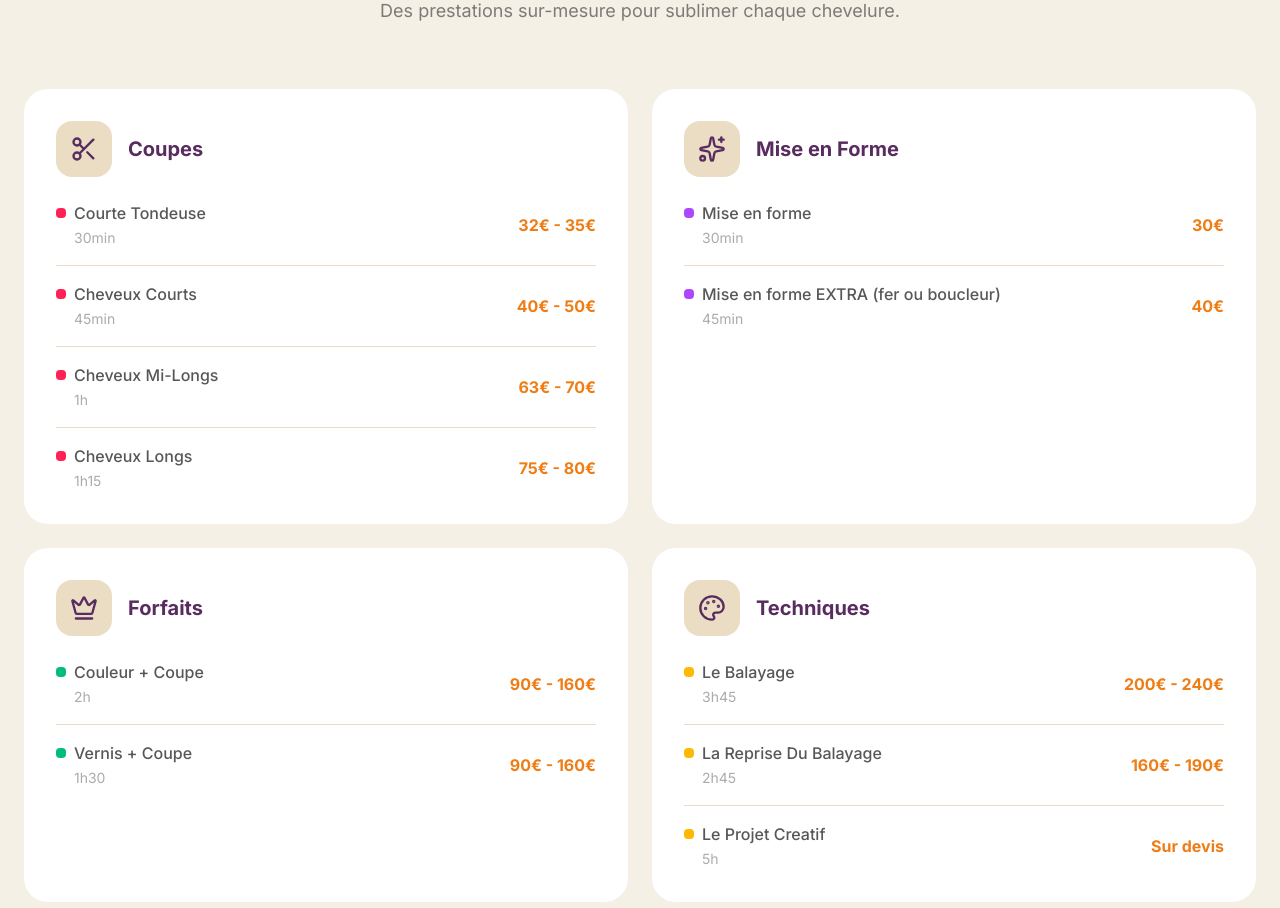
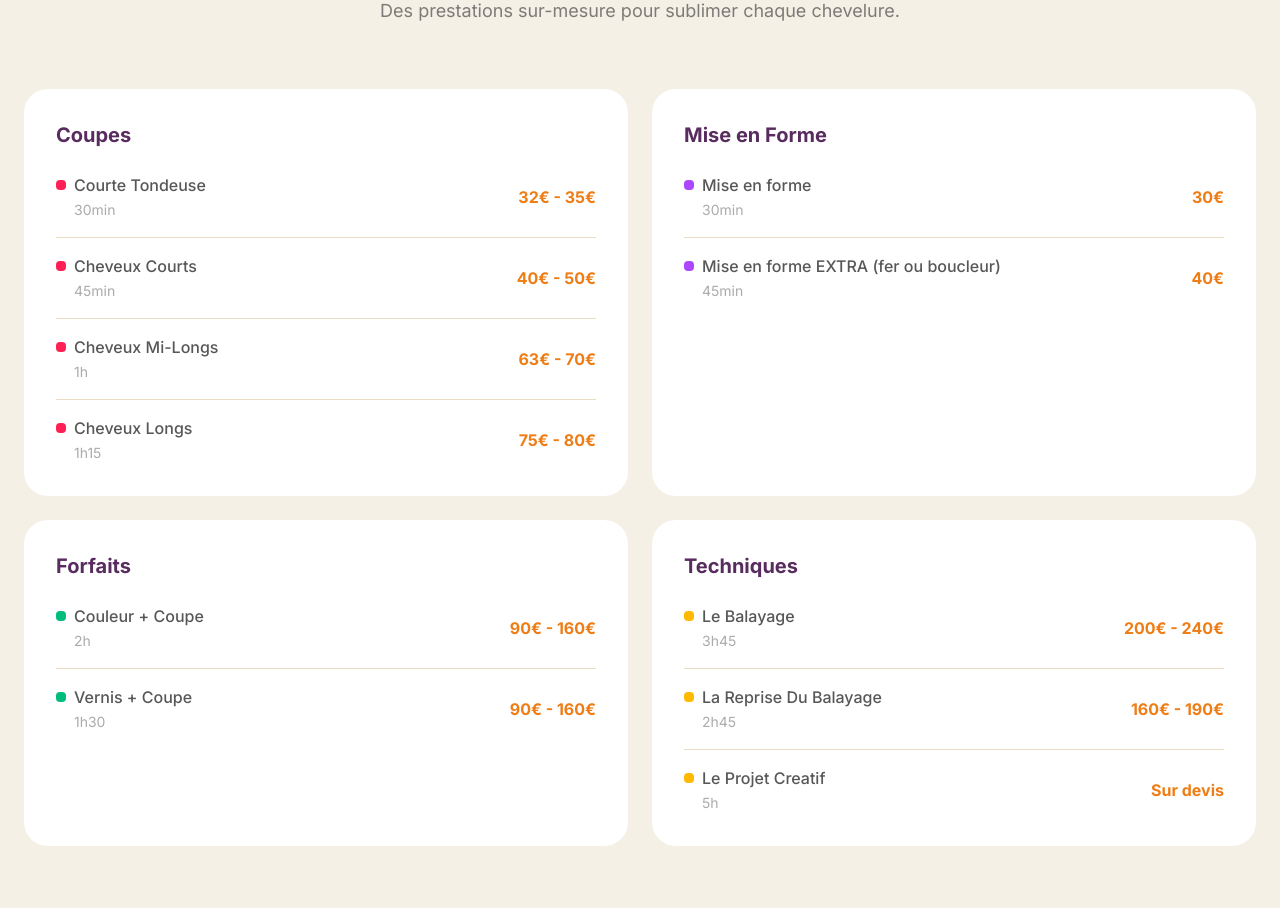
Before and after one commit to MickaelMuller/mazette, a Next.js app: page / in a window 1280 px wide. Shown: the part 3760-4668 px from the top of the page. Built offline with nearby package versions, Linux system fonts and the light colour scheme.

Commit message:
refactor(ui): remove icons from services pricing section

```diff
--- a/src/components/Services.tsx
+++ b/src/components/Services.tsx
@@ -1,6 +1,3 @@
-import { Scissors, Sparkles, Palette, Crown } from "lucide-react";
-import { ReactNode } from "react";
-
 interface ServiceItem {
   name: string;
   duration: string;
@@ -8,7 +5,6 @@ interface ServiceItem {
 }
 
 interface ServiceCategory {
-  icon: ReactNode;
   title: string;
   color: string;
   items: ServiceItem[];
@@ -16,7 +12,6 @@ interface ServiceCategory {
 
 const categories: ServiceCategory[] = [
   {
-    icon: <Scissors className="w-7 h-7" />,
     title: "Coupes",
     color: "bg-rose-500",
     items: [
@@ -27,7 +22,6 @@ const categories: ServiceCategory[] = [
     ],
   },
   {
-    icon: <Sparkles className="w-7 h-7" />,
     title: "Mise en Forme",
     color: "bg-purple-500",
     items: [
@@ -40,7 +34,6 @@ const categories: ServiceCategory[] = [
     ],
   },
   {
-    icon: <Crown className="w-7 h-7" />,
     title: "Forfaits",
     color: "bg-emerald-500",
     items: [
@@ -49,7 +42,6 @@ const categories: ServiceCategory[] = [
     ],
   },
   {
-    icon: <Palette className="w-7 h-7" />,
     title: "Techniques",
     color: "bg-amber-400",
     items: [
@@ -86,14 +78,9 @@ export default function Services() {
               key={category.title}
               className="bg-white rounded-3xl p-8 hover:shadow-xl transition-all duration-300"
             >
-              <div className="flex items-center gap-4 mb-6">
-                <div className="w-14 h-14 bg-beige rounded-2xl flex items-center justify-center text-violet">
-                  {category.icon}
-                </div>
-                <h3 className="text-xl font-bold text-violet">
-                  {category.title}
-                </h3>
-              </div>
+              <h3 className="text-xl font-bold text-violet mb-6">
+                {category.title}
+              </h3>
 
               <div className="space-y-4">
                 {category.items.map((item) => (
```
